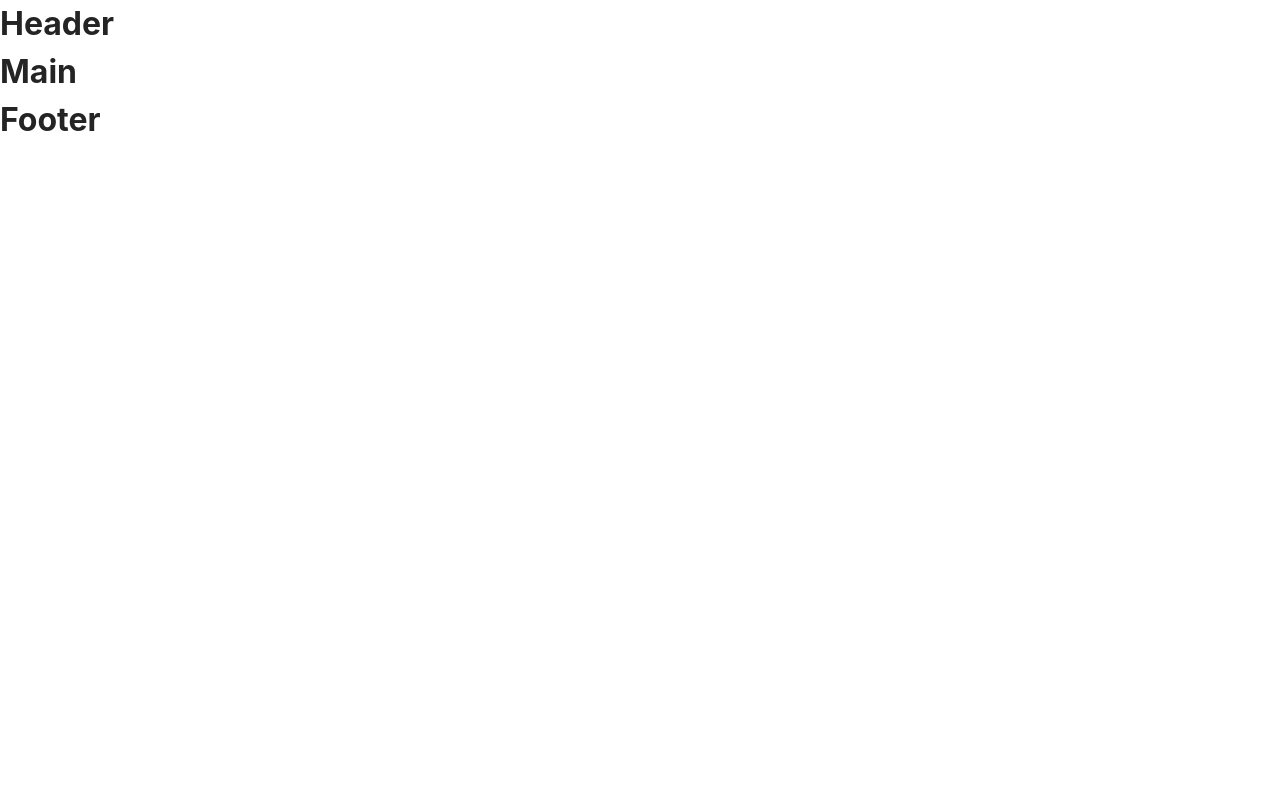
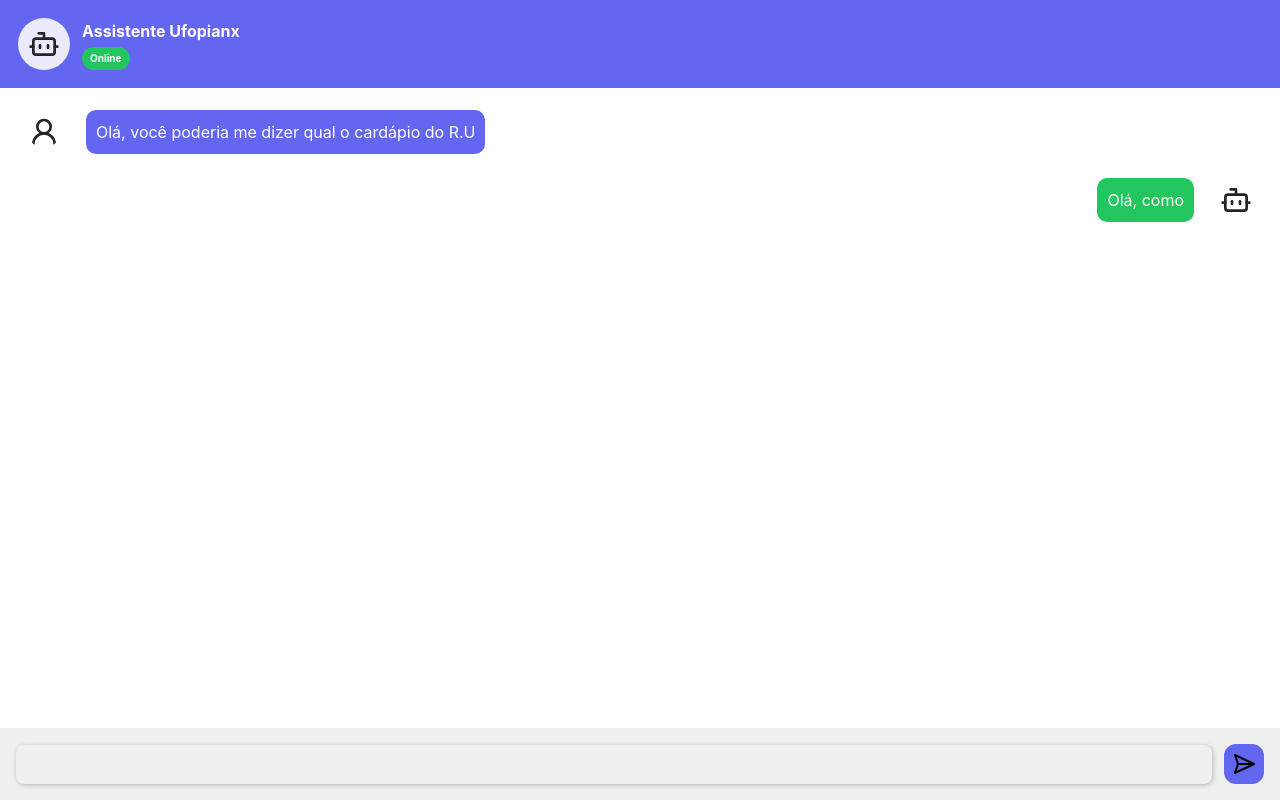
Before and after one commit to mateus-hamade/chatbot-ufop, a React (Vite) app: page / in a window 1280 px wide. Built offline with nearby package versions, Linux system fonts and the light colour scheme.

Commit message:
Update header, main and footer components

```diff
--- a/src/components/footer/Footer.jsx
+++ b/src/components/footer/Footer.jsx
@@ -1,10 +1,15 @@
 import "./Footer.css";
+
+import { SendHorizonal } from "lucide-react";
 
 const Footer = () => {
    return (
-      <div>
-         <h1>Footer</h1>
-      </div>
+      <footer>
+         <form action="">
+            <input />
+            <button type="submit"><SendHorizonal /></button>
+         </form>
+      </footer>
    );
 };
 
--- a/src/components/footer/footer.css
+++ b/src/components/footer/footer.css
@@ -0,0 +1,50 @@
+footer {
+    background-color: #f0f0f0;
+    padding: 1rem;
+}
+
+form {
+    display: flex;
+    align-items: center;
+    gap: 12px;
+
+    width: 100%;
+    background-color: #f0f0f0;
+}
+
+input {
+    flex: 1;
+
+    border: none;
+    border-radius: 0.5rem;
+
+    padding: 0.75rem;
+
+    background-color: #f0f0f0;
+    color: #242424;
+
+    box-shadow: 1px 1px 5px rgb(180, 180, 180);
+}
+
+input:focus {
+    outline: none;
+}
+
+button {
+    display: flex;
+    justify-content: center;
+    align-items: center;
+
+    padding: 8px;
+    background-color: #6366F1;
+    border-radius: 12px;
+    border: none;
+}
+
+button:hover {
+    background-color: #4F46E5;
+}
+
+button:focus {
+    outline: none;
+}
--- a/src/components/header/Header.jsx
+++ b/src/components/header/Header.jsx
@@ -1,10 +1,16 @@
 import "./Header.css";
+
+import { Bot } from "lucide-react";
 
 const Header = () => {
    return (
-      <div>
-         <h1>Header</h1>
-      </div>
+      <header>
+         <Bot className="icon"/>
+         <div className="detail">
+               <p className="bot-name">Assistente Ufopianx</p>
+               <p className="status">Online</p>
+         </div>
+      </header>
    );
 };
 
--- a/src/components/header/header.css
+++ b/src/components/header/header.css
@@ -0,0 +1,60 @@
+header {
+    background-color: #6366F1;
+
+    display: flex;
+    align-items: center;
+    gap: 12px;
+
+    padding: 18px;
+}
+
+.detail {
+    display: flex;
+    flex-direction: column;
+    align-items: flex-start;
+    gap: 4px;
+}
+
+.bot-name {
+    font-size: 16px;
+    font-weight: 700;
+}
+
+.status {
+    background-color: #22C55E;
+
+    font-size: 10px;
+    font-weight: 700;
+
+    border-radius: 14px;
+    padding: 4px 8px;
+}
+
+@media screen and (min-width: 320px) and (max-width: 480px) {
+    header {
+        gap: 8px;
+
+        padding: 12px;
+    }
+
+    .detail {
+        gap: 2px;
+    }
+
+    .bot-icon {
+        width: 42px;
+        height: 42px;
+
+        padding: 8px;
+    }
+
+    .bot-name {
+        font-size: 14px;
+    }
+
+    .status {
+        font-size: 8px;
+
+        padding: 2px 6px;
+    }
+}
--- a/src/components/main/Main.jsx
+++ b/src/components/main/Main.jsx
@@ -1,10 +1,20 @@
 import "./Main.css";
+
+import { User2 } from "lucide-react";
+import { Bot } from "lucide-react";
 
 const Main = () => {
    return (
-      <div>
-         <h1>Main</h1>
-      </div>
+      <main>
+         <div className="user-container">
+               <User2 className="icon"/>
+               <p className="user-message">Olá, você poderia me dizer qual o cardápio do R.U</p>
+         </div>
+         <div className="bot-container">
+               <Bot className="icon"/>
+               <p className="bot-message">Olá, como</p>
+         </div>
+      </main>
    );
 };
 
--- a/src/components/main/main.css
+++ b/src/components/main/main.css
@@ -0,0 +1,52 @@
+main {
+    display: flex;
+    flex: 1 1 auto;
+    flex-direction: column;
+
+    gap: 16px;
+    padding: 18px;
+
+    overflow-y: auto;
+}
+
+.bot-container {
+    display: flex;
+    gap: 16px;
+    justify-content: flex-end;
+    align-items: center;
+}
+
+.bot-message {
+    background-color: #22C55E;
+    color: #fff;
+    border-radius: 10px;
+    padding: 10px;
+
+    order: -1;
+}
+
+.user-container {
+    display: flex;
+    justify-content: flex-start;
+    align-items: center;
+
+    gap: 16px;
+}
+
+.user-message {
+    background-color: #6366F1;
+    border-radius: 10px;
+    padding: 10px;
+    flex-wrap: wrap;
+}
+
+.icon {
+    color: #242424;
+    background-color: rgba(255, 255, 255, 0.87);
+
+    width: 52px;
+    height: 52px;
+
+    border-radius: 100%;
+    padding: 10px;
+}
--- a/src/pages/Home.css
+++ b/src/pages/Home.css
@@ -0,0 +1,7 @@
+.container {
+    display: flex;
+    flex-direction: column;
+    height: 100vh;
+
+    color: white;
+}
```
